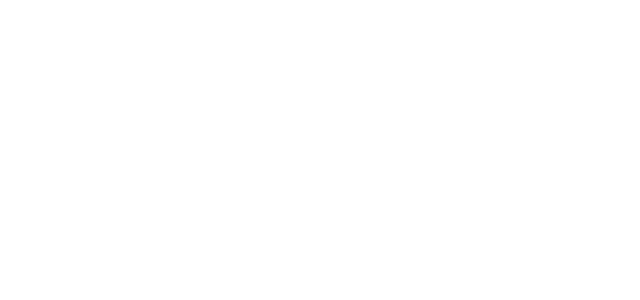
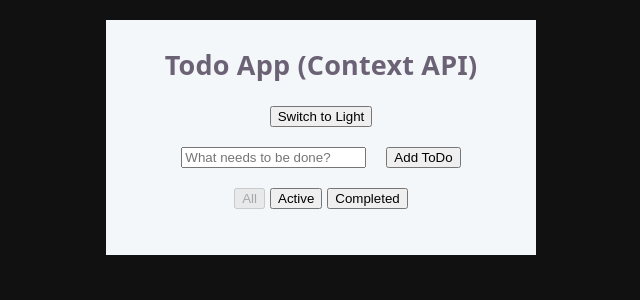
Before and after one commit to IsaacJCarnes/perscholas-lab10.3, a React (Vite) app: page / in a window 1280 px wide. Shown: the top 300 px of the page, without its empty margins (319-959 px from the left). Built offline with nearby package versions, Linux system fonts and the light colour scheme.

Commit message:
Adapted my SBA 9 project to work with the ToDo app structure, ToDo: convert tsx files to jsx files, currently not causing issues due to vite bundling

```diff
--- a/src/App.css
+++ b/src/App.css
@@ -0,0 +1,27 @@
+.exampleSection {
+  margin-top: 20px;
+  background-color: var(--modal-bg);
+  padding: 10px;
+  width: inherit;
+  display: flex;
+  flex-direction: column;
+  align-items: center;
+}
+
+#ToDoForm {
+  position: relative;
+  max-width: 500px;
+  width: 100%;
+  display: flex;
+  align-items: center;
+  justify-content: center;
+  gap: 20px;
+  margin: 20px 5px;
+}
+
+#FilterForm {
+  width: fit-content;
+  max-width: 100%;
+  display: flex;
+  gap: 5px;
+}
--- a/src/App.jsx
+++ b/src/App.jsx
@@ -1,10 +1,12 @@
-import './App.css'
+import "./App.css";
+import Dashboard from "./components/Dashboard/Dashboard";
 
 function App() {
   return (
     <>
+      <Dashboard />
     </>
-  )
+  );
 }
 
-export default App
+export default App;
--- /dev/null
+++ b/src/components/Dashboard/Dashboard.tsx
@@ -0,0 +1,74 @@
+import { useState } from "react";
+
+import type { FilterProps, ToDo } from "../../types";
+import useLocalStorage from "../../hooks/useLocalStorage.tsx";
+
+import { filterToDos } from "../../utils/toDoUtils.ts";
+
+import ToDoForm from "../ToDoForm/ToDoForm.tsx";
+import ToDoFilter from "../ToDoFilter/ToDoFilter.tsx";
+import ToDoList from "../ToDoList/ToDoList.tsx";
+
+export default function Dashboard() {
+  const { storageData, setStorageItem } = useLocalStorage();
+  const toDos: Array<ToDo> = storageData.toDos ? storageData.toDos : [];
+
+  const [editingID, setEditingID] = useState(-1);
+
+  const [nextID, setNextID] = useState(0);
+  const [filter, setFilter] = useState<FilterProps>({});
+
+  const onStatusChange = (id: string, newStatus: string) => {
+    const newToDos = toDos.map((toDo) =>
+      toDo.id == id ? { ...toDo, status: newStatus } : toDo,
+    ) as [ToDo];
+    setStorageItem("toDos", newToDos);
+  };
+
+  const onDeleteSelect = (id: string) => {
+    const newToDos = toDos.filter((toDo) => toDo.id !== id);
+    setStorageItem("toDos", newToDos);
+  };
+
+  const onEditSelect = (toDoIndex: number) => {
+    setEditingID(toDoIndex);
+  };
+
+  const onAddToDo = (toDo: ToDo) => {
+    setNextID((prevID) => {
+      toDo["id"] = prevID.toString();
+      return prevID + 1;
+    });
+    const newToDos = [...toDos, toDo];
+    setStorageItem("toDos", newToDos);
+  };
+
+  const onEditToDo = (toDo: ToDo) => {
+    const newToDos = toDos.map((t) => {
+      return t.id === toDo.id ? { ...toDo } : { ...t };
+    });
+    setEditingID(-1);
+    setStorageItem("toDos", newToDos);
+  };
+
+  return (
+    <div className="exampleSection">
+      <nav>
+        <h2>Todo App (Context API)</h2>
+        <button>Switch to Light</button>
+      </nav>
+      <ToDoForm
+        onSubmitToDo={editingID > -1 ? onEditToDo : onAddToDo}
+        nextId={String(nextID)}
+      />
+      <ToDoFilter onFilterChange={setFilter} />
+      <ToDoList
+        toDos={filterToDos(toDos, filter)}
+        onStatusChange={onStatusChange}
+        onDelete={onDeleteSelect}
+        onEdit={onEditSelect}
+        editId={editingID}
+      />
+    </div>
+  );
+}
--- /dev/null
+++ b/src/components/ToDoFilter/ToDoFilter.tsx
@@ -0,0 +1,17 @@
+import { useEffect, useState } from "react";
+import type { FilterProps, ToDoFilterProps } from "../../types";
+
+export default function ToDoFilter(props: ToDoFilterProps) {
+  const [filter, setFilter] = useState<FilterProps>({});
+  useEffect(() => {
+    props.onFilterChange(filter);
+  }, [filter]);
+
+  return (
+    <form id="FilterForm">
+      <button disabled={!filter['status'] || filter['status'] == ""} onClick={() => setFilter({'status':''})}>All</button>
+      <button disabled={filter['status'] == "active"} onClick={() => setFilter({'status':'active'})}>Active</button>
+      <button disabled={filter['status'] == "completed"} onClick={() => setFilter({'status':'completed'})}>Completed</button>
+    </form>
+  );
+}
--- /dev/null
+++ b/src/components/ToDoForm/ToDoForm.tsx
@@ -0,0 +1,25 @@
+import { useState } from "react";
+import type { ToDoFormProps } from "../../types";
+
+export default function ToDoForm({ onSubmitToDo, nextId }: ToDoFormProps) {
+  const [title, setTitle] = useState<string>("");
+
+  const submitToDo = (event: React.SubmitEvent<HTMLFormElement>) => {
+    event.preventDefault();
+    if (!title) return;
+    onSubmitToDo({ id: nextId, title, status: "active" });
+    setTitle("");
+  };
+
+  return (
+    <form onSubmit={submitToDo} id="ToDoForm">
+      <input
+        name="title"
+        value={title}
+        onChange={(e) => setTitle(e.target.value)}
+        placeholder="What needs to be done?"
+      />
+      <button type="submit">Add ToDo</button>
+    </form>
+  );
+}
--- /dev/null
+++ b/src/components/ToDoList/ToDoItem.tsx
@@ -0,0 +1,9 @@
+import type { ToDoStatus, ToDoItemProps } from "../../types";
+
+export default function TaskItem(props: ToDoItemProps) {
+  return (
+    <li data-id={props.toDo.id} className="toDoItem">
+
+    </li>
+  );
+}
--- /dev/null
+++ b/src/components/ToDoList/ToDoList.tsx
@@ -0,0 +1,20 @@
+//import "./ToDoList.css";
+import type { ToDoListProps } from "../../types";
+import TaskItem from "./ToDoItem";
+export default function TaskList(props: ToDoListProps) {
+  return (
+    <ul id="TaskList">
+      {props.toDos.map((toDo, index) => (
+        <TaskItem
+          key={index}
+          index={index}
+          toDo={toDo}
+          editing={index === props.editId}
+          onStatusChange={props.onStatusChange}
+          onDelete={props.onDelete}
+          onEdit={props.onEdit}
+        />
+      ))}
+    </ul>
+  );
+}
--- /dev/null
+++ b/src/hooks/useLocalStorage.tsx
@@ -0,0 +1,28 @@
+import { useEffect, useState } from "react";
+
+export default function useLocalStorage(storageName = "storedData") {
+  const [storage, setStorage] = useState<Record<string, any>>({});
+  useEffect(() => {
+    try {
+      const localStorage = window.localStorage.getItem(storageName);
+      const localJson = localStorage ? JSON.parse(localStorage) : {};
+      localJson && setStorage(localJson);
+    } catch (e: any) {
+      console.error(`Could not retrieve localStorage${e.message ? `\n${e.message}` : ""}`);
+    }
+  }, [storageName]);
+
+  function setStorageItem(name:string, value:any){
+    setStorage((previousStorage) => {
+      const newStorage = {
+        ...previousStorage,
+        [name]: value,
+      };
+
+      window.localStorage.setItem(storageName, JSON.stringify(newStorage));
+
+      return newStorage;
+    });
+  }
+  return {storageData: storage, setStorageItem}
+}
--- a/src/index.css
+++ b/src/index.css
@@ -0,0 +1,52 @@
+:root {
+  --text: #6b6375;
+  --text-h: #08060d;
+  --bg: #111111;
+  --element-bg: #ffffff;
+  --modal-bg: #f4f7f9;
+  --light-btn: #2c3e50;
+
+  --sans: system-ui, "Segoe UI", Roboto, sans-serif;
+
+  font: 18px/145% var(--sans);
+  letter-spacing: 0.18px;
+  color-scheme: light dark;
+  color: var(--text);
+  background: var(--bg);
+  font-synthesis: none;
+  text-rendering: optimizeLegibility;
+  -webkit-font-smoothing: antialiased;
+  -moz-osx-font-smoothing: grayscale;
+
+  @media (max-width: 1024px) {
+    font-size: 16px;
+  }
+}
+
+@media (prefers-color-scheme: dark) {
+  :root {
+    --text: #9ca3af;
+    --text-h: #f3f4f6;
+    --bg: #111111;
+    --element-bg: #2a2a2a;
+    --modal-bg: #1a1a1a;
+    --light-btn: #f1c40f;
+  }
+}
+
+body {
+  margin: 0;
+}
+
+#root {
+  width: 100%;
+  max-width: 450px;
+  margin: 0px auto;
+  padding: 0px 20px;
+  text-align: center;
+  min-height: 100svh;
+  display: flex;
+  flex-direction: column;
+  box-sizing: border-box;
+  align-items: center;
+}
--- /dev/null
+++ b/src/types/index.ts
@@ -0,0 +1,37 @@
+export type ToDoStatus = "active" | "completed";
+
+export interface ToDo {
+  id: string;
+  title: string;
+  status: ToDoStatus;
+}
+
+export interface ToDoListProps {
+  toDos: ToDo[];
+  editId: number;
+  onStatusChange: (toDoId: string, newStatus: ToDoStatus) => void;
+  onDelete: (toDoId: string) => void;
+  onEdit: (toDoIndex: number) => void;
+}
+
+export interface ToDoItemProps {
+  index: number;
+  editing:boolean
+  toDo: ToDo;
+  onStatusChange: (toDoId: string, newStatus: ToDoStatus) => void;
+  onDelete: (toDoId: string) => void;
+  onEdit: (toDoIndex: number) => void;
+}
+
+export interface FilterProps {
+  status?: string;
+}
+
+export interface ToDoFilterProps {
+  onFilterChange: (filters: FilterProps) => void;
+}
+
+export interface ToDoFormProps {
+  onSubmitToDo: (toDo: ToDo) => void;
+  nextId: string;
+}
--- /dev/null
+++ b/src/utils/toDoUtils.ts
@@ -0,0 +1,5 @@
+import type { FilterProps, ToDo } from "../types";
+
+export function filterToDos(toDos: Array<ToDo>, filter: FilterProps) {
+  return toDos.filter((toDo) => toDo.status.includes(filter["status"] || ""));
+}
```
Also changed, not shown: src/components/ToDoList/ToDoList.css (added).
